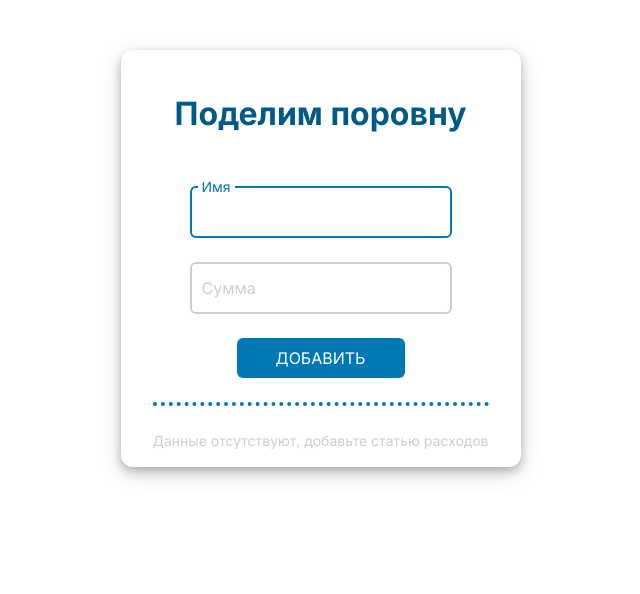
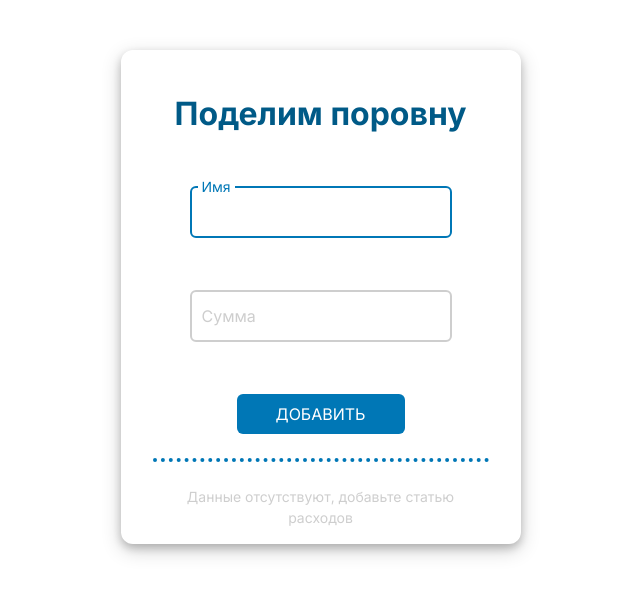
Before and after one commit to vgarbuzow/split-the-bill, a React (Vite) app: page / in a window 1280 px wide. Shown: the top 594 px of the page, without its empty margins (312-952 px from the left). Built offline with nearby package versions, Linux system fonts and the light colour scheme.

Commit message:
Доработка css

```diff
--- a/src/entities/expense/ui/list/ExpensesList.module.scss
+++ b/src/entities/expense/ui/list/ExpensesList.module.scss
@@ -18,7 +18,6 @@
   background-color: var(--color-accent);
   border: none;
   margin: 0;
-  width: 100%;
 }
 
 .emptyMessage {
@@ -26,6 +25,8 @@
   color: var(--color-gray);
   font-size: var(--text-3);
   text-align: center;
+  max-width: 300px;
+  align-self: center;
 }
 
 .deleteAllButtonContainer {
--- a/src/features/expense/add/AddExpenseForm.module.scss
+++ b/src/features/expense/add/AddExpenseForm.module.scss
@@ -1,9 +1,9 @@
 .newExpenseForm {
   display: flex;
   flex-direction: column;
-  row-gap: var(--space-5);
   align-items: center;
   margin-bottom: var(--space-4);
+  row-gap: var(--space-7);
 }
 
 .addExpenseButton {
--- a/src/features/expense/info/ExpensesInfo.module.scss
+++ b/src/features/expense/info/ExpensesInfo.module.scss
@@ -1,7 +1,7 @@
 .expensesInfo {
   display: flex;
   flex-direction: column;
-  align-items: center;
   column-gap: var(--space-4);
   margin: var(--space-4) 0;
+  text-align: center;
 }
--- a/src/pages/expenses-page/ExpensesPage.module.scss
+++ b/src/pages/expenses-page/ExpensesPage.module.scss
@@ -5,6 +5,9 @@
   border-radius: var(--radius-md);
   padding: var(--space-4) var(--space-6);
   min-width: 400px;
+  @media (max-width: 400px) {
+    min-width: 0;
+  }
 }
 
 .title {
--- a/src/shared/ui/field/Field.module.scss
+++ b/src/shared/ui/field/Field.module.scss
@@ -41,10 +41,16 @@
 }
 
 .error {
+  opacity: 0;
+  transition: opacity 0.4s ease;
   display: block;
   max-width: 200px;
   color: var(--color-error);
   font-size: var(--text-2);
-  padding-top: var(--space-1);
-  padding-left: var(--space-1);
+  padding: var(--space-1) 0 0 var(--space-1);
+  height: 12px;
 }
+
+.error:not(:empty) {
+  opacity: 1;
+}
--- a/src/shared/ui/field/Field.tsx
+++ b/src/shared/ui/field/Field.tsx
@@ -11,7 +11,7 @@ const Field: FC<FieldProps> = ({ id, label, error, ...inputProps }) => {
   return (
     <div className={styles.field}>
       <input
-        className={`${styles.input} ${error && styles.inputError}`}
+        className={`${styles.input} ${error ? styles.inputError : ""}`}
         id={id}
         placeholder=""
         {...inputProps}
@@ -19,7 +19,7 @@ const Field: FC<FieldProps> = ({ id, label, error, ...inputProps }) => {
       <label className={`${styles.label}`} htmlFor={id}>
         {label}
       </label>
-      {error && <span className={styles.error}>{error}</span>}
+      <span className={styles.error}>{error}</span>
     </div>
   );
 };
```
